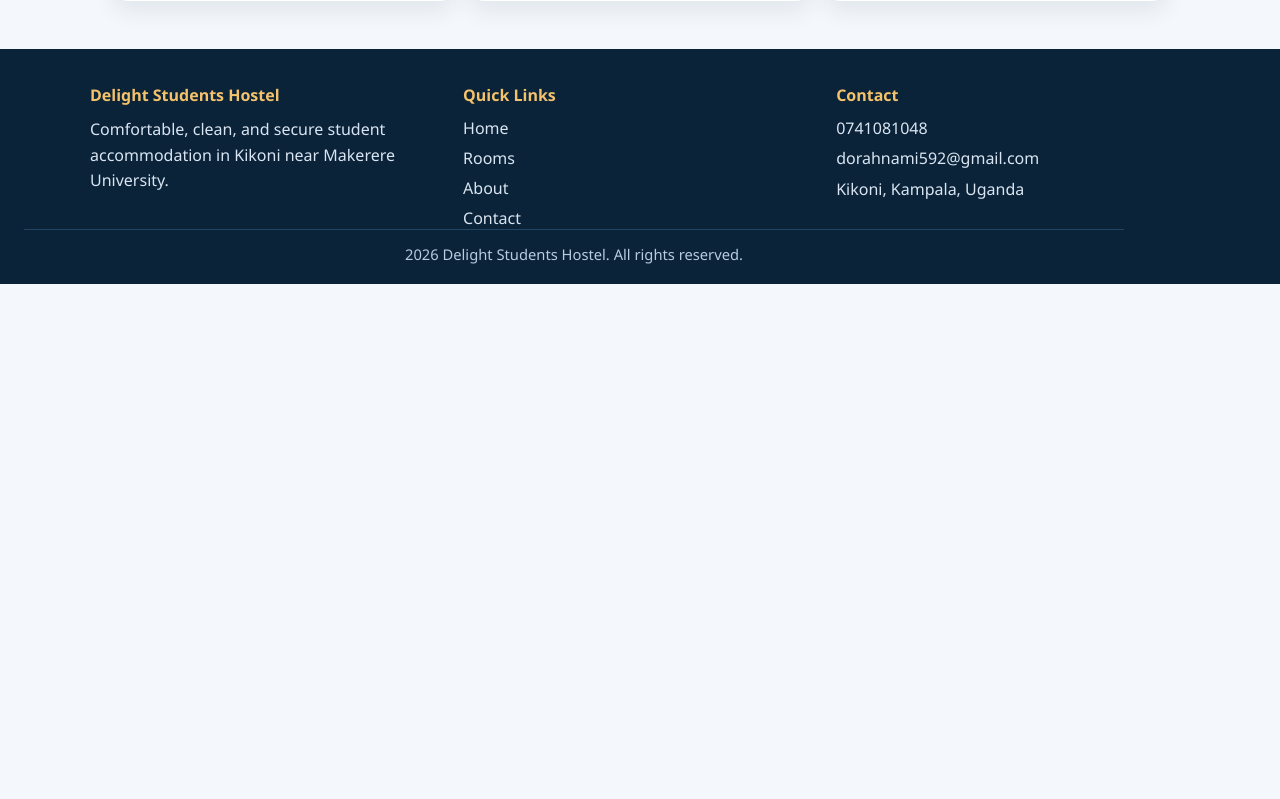
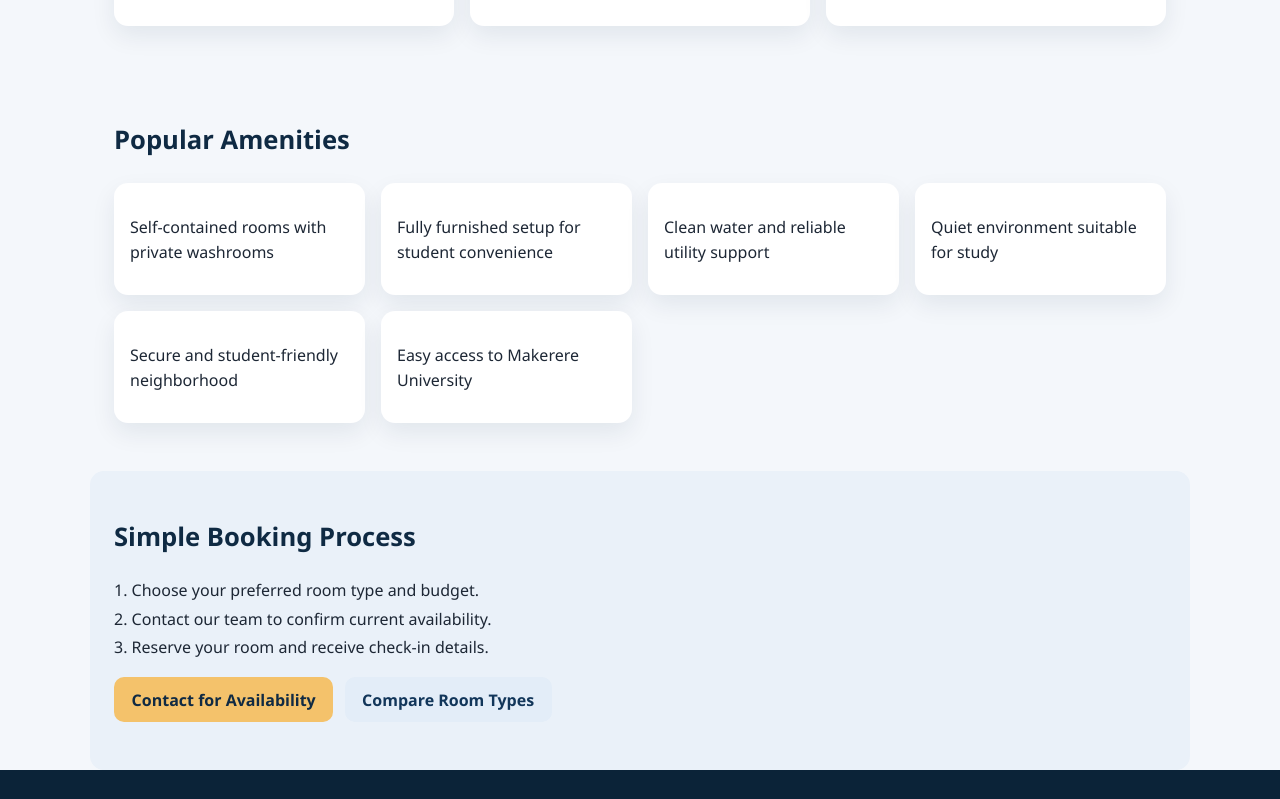
Before and after one commit to dorahnami59-boop/Student_Hostel, a React (Create React App) app: page / in a window 1280 px wide. Shown: the part 821-1620 px from the top of the page. Before the commit the page ends 1105 px from the top, so only its background shows below. Built offline with nearby package versions, Linux system fonts and the light colour scheme.

Commit message:
Change price

```diff
--- a/src/App.css
+++ b/src/App.css
@@ -93,6 +93,17 @@
   color: #102a43;
 }
 
+.secondary-btn {
+  display: inline-block;
+  margin-top: 0.6rem;
+  background: #e3edf8;
+  color: #12365a;
+  text-decoration: none;
+  padding: 0.72rem 1.1rem;
+  border-radius: 10px;
+  font-weight: 600;
+}
+
 .section {
   max-width: 1100px;
   margin: 0 auto;
@@ -103,6 +114,10 @@
   margin-top: 0;
   color: #0f2a43;
   font-size: 1.6rem;
+}
+
+.section > p {
+  max-width: 760px;
 }
 
 .about p {
@@ -163,15 +178,53 @@
 
 .contact-box {
   display: flex;
+  flex-direction: column;
   flex-wrap: wrap;
   gap: 1rem;
   padding: 1rem 1.1rem;
+}
+
+.contact-grid {
+  display: grid;
+  grid-template-columns: repeat(auto-fit, minmax(240px, 1fr));
+  gap: 1rem;
+  margin-top: 1rem;
 }
 
 .contact-box a {
   text-decoration: none;
   color: #0f2a43;
   font-weight: 600;
+}
+
+.contact-box h4 {
+  margin: 0;
+  color: #12365a;
+}
+
+.contact-box p {
+  margin: 0;
+}
+
+.contact-list {
+  margin: 0;
+  padding-left: 1.1rem;
+}
+
+.contact-list li {
+  margin-bottom: 0.4rem;
+}
+
+.callout {
+  background: #eaf1f9;
+  border-radius: 14px;
+}
+
+.cta-row {
+  display: flex;
+  flex-wrap: wrap;
+  gap: 0.7rem;
+  margin-top: 0.6rem;
 }
 
 .footer {
--- a/src/data/siteData.js
+++ b/src/data/siteData.js
@@ -1,19 +1,19 @@
 export const roomCards = [
   {
     name: 'Single Room',
-    price: 'From UGX 450,000 / month',
+    price: 'UGX 800,000 per semester',
     description: 'Perfect for students who value privacy, focus, and quiet study time.',
     image: '/images/single-room.jpg',
   },
   {
     name: 'Double Room',
-    price: 'From UGX 320,000 / person',
+    price: 'UGX 1,600,000 per semester',
     description: 'A balanced option for comfort and affordability with shared space.',
     image: '/images/double-room.jpg',
   },
   {
     name: 'Triple Room',
-    price: 'From UGX 250,000 / person',
+    price: 'UGX 2,200,000 per semester',
     description: 'A budget-friendly choice for students who enjoy community living.',
     image: '/images/triple-room.jpg',
   },
@@ -33,3 +33,36 @@ export const features = [
     description: 'Single, double, and triple rooms for different budgets.',
   },
 ];
+
+export const amenities = [
+  'Self-contained rooms with private washrooms',
+  'Fully furnished setup for student convenience',
+  'Clean water and reliable utility support',
+  'Quiet environment suitable for study',
+  'Secure and student-friendly neighborhood',
+  'Easy access to Makerere University',
+];
+
+export const bookingSteps = [
+  'Choose your preferred room type and budget.',
+  'Contact our team to confirm current availability.',
+  'Reserve your room and receive check-in details.',
+];
+
+export const hostelValues = [
+  {
+    title: 'Comfort First',
+    description:
+      'Every room is prepared to offer a calm, clean, and practical place to live and study.',
+  },
+  {
+    title: 'Student Focus',
+    description:
+      'Our location and services are tailored for university students and their daily routines.',
+  },
+  {
+    title: 'Reliable Support',
+    description:
+      'We keep communication simple and responsive to make bookings and inquiries stress-free.',
+  },
+];
--- a/src/pages/AboutPage.js
+++ b/src/pages/AboutPage.js
@@ -1,5 +1,8 @@
+import { hostelValues } from '../data/siteData';
+
 function AboutPage() {
   return (
+    <>
       <section className="section">
         <h3>About Delight Students Hostel</h3>
         <p>
@@ -11,11 +14,32 @@ function AboutPage() {
           We focus on quality self-contained housing with spacious, fully furnished rooms
           so every student stays in a fresh and practical environment throughout the term.
         </p>
+      </section>
+
+      <section className="section">
+        <h3>Our Mission</h3>
         <p>
-        Whether you prefer a single, double, or triple room, our goal is to offer a
-        safe home that supports your study life.
+          To make quality student accommodation accessible by combining affordability,
+          cleanliness, and safety in one dependable place.
+        </p>
+        <div className="feature-grid">
+          {hostelValues.map((value) => (
+            <article key={value.title}>
+              <h4>{value.title}</h4>
+              <p>{value.description}</p>
+            </article>
+          ))}
+        </div>
+      </section>
+
+      <section className="section">
+        <h3>Who We Serve</h3>
+        <p>
+          We welcome students looking for a quiet and organized hostel experience near
+          campus, whether you are a first-year student or returning for a new semester.
         </p>
       </section>
+    </>
   );
 }
 
--- a/src/pages/ContactPage.js
+++ b/src/pages/ContactPage.js
@@ -1,11 +1,46 @@
 function ContactPage() {
   return (
     <section className="section">
-      <h3>Book or Ask a Question</h3>
-      <p>Reach us quickly for reservations and availability updates.</p>
-      <div className="contact-box">
-        <a href="tel:0741081048">Phone: 0741081048</a>
-        <a href="mailto:dorahnami592@gmail.com">Email: dorahnami592@gmail.com</a>
+      <h3>Contact and Reservations</h3>
+      <p>
+        Reach us directly for room availability, booking support, or any information about
+        moving into Delight Students Hostel.
+      </p>
+
+      <div className="contact-grid">
+        <div className="contact-box">
+          <h4>Get In Touch</h4>
+          <a href="tel:0741081048">Phone: 0741081048</a>
+          <a href="mailto:dorahnami592@gmail.com">Email: dorahnami592@gmail.com</a>
+          <p>Location: Kikoni, near Makerere University, Kampala</p>
+        </div>
+
+        <div className="contact-box">
+          <h4>Office Hours</h4>
+          <p>Monday - Saturday: 8:00 AM - 7:00 PM</p>
+          <p>Sunday: 10:00 AM - 4:00 PM</p>
+          <p>Urgent calls are handled outside office hours.</p>
+        </div>
+
+        <div className="contact-box">
+          <h4>Booking Requirements</h4>
+          <ul className="contact-list">
+            <li>Preferred room type (Single, Double, or Triple)</li>
+            <li>Expected move-in date</li>
+            <li>Student name and active phone contact</li>
+            <li>Parent or guardian contact (optional)</li>
+          </ul>
+        </div>
+
+        <div className="contact-box">
+          <h4>How Booking Works</h4>
+          <ol className="contact-list">
+            <li>Contact us by phone or email.</li>
+            <li>Confirm available room options and pricing.</li>
+            <li>Reserve your preferred room.</li>
+            <li>Receive final check-in guidance.</li>
+          </ol>
+        </div>
       </div>
     </section>
   );
--- a/src/pages/HomePage.js
+++ b/src/pages/HomePage.js
@@ -1,5 +1,5 @@
 import { Link } from 'react-router-dom';
-import { features } from '../data/siteData';
+import { amenities, bookingSteps, features } from '../data/siteData';
 
 function HomePage() {
   return (
@@ -33,6 +33,34 @@ function HomePage() {
           ))}
         </div>
       </section>
+
+      <section className="section">
+        <h3>Popular Amenities</h3>
+        <div className="feature-grid">
+          {amenities.map((item) => (
+            <article key={item}>
+              <p>{item}</p>
+            </article>
+          ))}
+        </div>
+      </section>
+
+      <section className="section callout">
+        <h3>Simple Booking Process</h3>
+        <ol className="contact-list">
+          {bookingSteps.map((step) => (
+            <li key={step}>{step}</li>
+          ))}
+        </ol>
+        <div className="cta-row">
+          <Link to="/contact" className="primary-btn">
+            Contact for Availability
+          </Link>
+          <Link to="/rooms" className="secondary-btn">
+            Compare Room Types
+          </Link>
+        </div>
+      </section>
     </>
   );
 }
--- a/src/pages/RoomsPage.js
+++ b/src/pages/RoomsPage.js
@@ -1,10 +1,15 @@
+import { Link } from 'react-router-dom';
 import { roomCards } from '../data/siteData';
 
 function RoomsPage() {
   return (
+    <>
       <section className="section">
         <h3>Room Options</h3>
-      <p>Choose the room type that fits your comfort and budget.</p>
+        <p>
+          Choose the room type that best matches your comfort level, privacy preference,
+          and monthly budget.
+        </p>
         <div className="room-grid">
           {roomCards.map((room) => (
             <article className="room-card" key={room.name}>
@@ -24,6 +29,39 @@ function RoomsPage() {
           ))}
         </div>
       </section>
+
+      <section className="section">
+        <h3>Before You Reserve</h3>
+        <div className="feature-grid">
+          <article>
+            <h4>Room Availability</h4>
+            <p>
+              Availability changes quickly during semester opening periods. Contact us
+              early to secure your preferred option.
+            </p>
+          </article>
+          <article>
+            <h4>Viewing and Confirmation</h4>
+            <p>
+              You can contact us to request current photos, details, and booking guidance
+              before check-in.
+            </p>
+          </article>
+          <article>
+            <h4>Need Help Choosing?</h4>
+            <p>
+              We can recommend the best room type based on your budget and desired level
+              of privacy.
+            </p>
+          </article>
+        </div>
+        <div className="cta-row">
+          <Link to="/contact" className="primary-btn">
+            Reserve a Room
+          </Link>
+        </div>
+      </section>
+    </>
   );
 }
 
```
Lines whose indentation alone changed are shown as unchanged.
